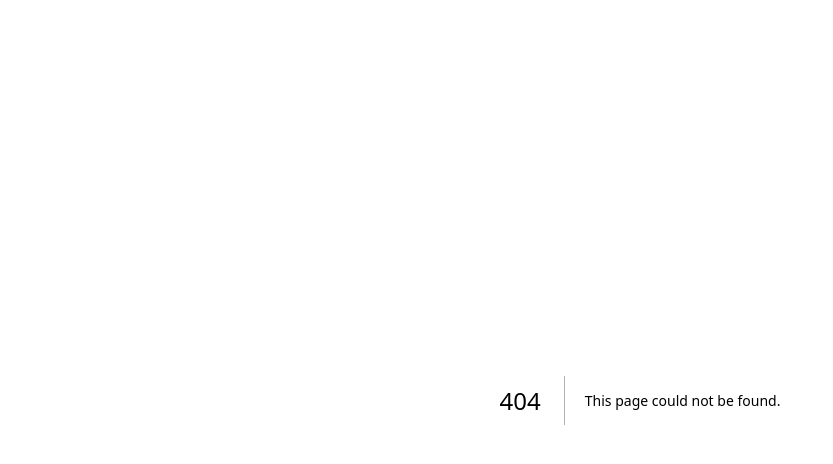
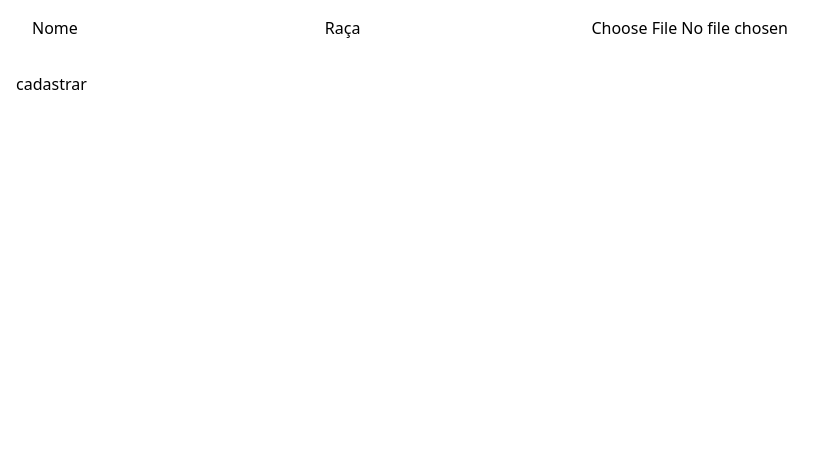
Before and after one commit to luanzeraa-lab/REACTAchamigos, a Next.js app in the folder my-app/: page /testApi/inserir in a window 1280 px wide. Before the commit this address had no page. Shown: the top 464 px of the page, without its empty margins (0-833 px from the left). Built offline with nearby package versions, Linux system fonts and the light colour scheme.

Commit message:
alteraçao api

```diff
--- /dev/null
+++ b/my-app/src/app/testApi/IAnimal.ts
@@ -0,0 +1,6 @@
+export interface IAnimal{
+    id: number;
+    nome: string;
+    raca: string;
+    imagem: File;
+}
--- /dev/null
+++ b/my-app/src/app/testApi/inserir/page.tsx
@@ -0,0 +1,60 @@
+'use client'
+
+import axios from "axios"
+import { useState } from "react";
+
+const createAnimal = (nome: string, raca: string | undefined, imagem: File | null) =>{
+    axios.post("http://localhost/animais", {
+        nome: nome,
+        raca: raca,
+        imagem: imagem,
+    })
+    .then((res) => {
+      console.log(JSON.stringify(res.data));
+      if (res.status === 201) {
+        alert("Animal cadastrado com sucesso!");
+      } else {
+        alert("Falha ao tentar cadastrar o animal");
+      }
+    })
+    .catch(() => {
+      alert("Falha ao tentar cadastrar o animal");
+    });
+};
+
+const Inserir=()=> {
+    const [nomeAnimal, setNomeAnimal] = useState<string>("");
+    const [racaAnimal, setRacaAnimal] = useState<string>("");
+    const [imgAnimal, setImgAnimal] = useState<File | null>(null);
+
+    return(
+        <>
+        <div className="m-4" >
+            <label className="m-4" htmlFor="nome">Nome</label>
+            <input type="text" id="nome"
+            value={nomeAnimal}
+            onChange={(event)=>{
+              setNomeAnimal(event.target.value);
+            }}/>
+
+            <label htmlFor="raca">Raça</label>
+            <input type="text" id="raca"
+            value={racaAnimal}
+            onChange={(event)=>{
+              setRacaAnimal(event.target.value);
+            }} />
+
+            <label htmlFor="imagem"></label>
+            <input type="file" id="imagem"
+            onChange={(event)=>{
+              const file = event.target.files[0];
+              setImgAnimal(file);
+            }}/>
+        </div>
+        <input className="m-4" type="button" id="cadastrar" value={"cadastrar"}
+        onClick={()=>{
+          createAnimal(nomeAnimal, racaAnimal, imgAnimal)}}/>
+        </>
+    )
+};
+export default Inserir;
--- /dev/null
+++ b/my-app/src/app/testApi/page.tsx
@@ -0,0 +1,36 @@
+'use client'
+
+import axios from "axios"
+import { IAnimal } from "./IAnimal"
+import { useEffect, useState } from "react"
+
+ const Animal=()=> {
+
+    const [animal, setAnimal] = useState<IAnimal[]>([]);
+
+    useEffect(()=>{
+        const listaAnimal = async ()=>{
+            const response = await axios.get("http://localhost/animais");
+
+            setAnimal(response.data);
+            console.log(response.data);
+        };
+        listaAnimal();
+    }, []);
+
+
+    return(
+        <>
+            {animal.map(ani=>{
+                return(
+                    <div key={ani.id}>
+                        <p>{`Nome: ${ani.nome}`}</p>
+                        <p >{`Raça: ${ani.raca}`}</p>
+                        <img src="{ani.imagem}" alt="" />
+                    </div>
+                )
+            })}
+        </>
+    )
+};
+export default Animal;
```
Also changed, not shown: 2 other files (tests, documents, lock files or other folders).
